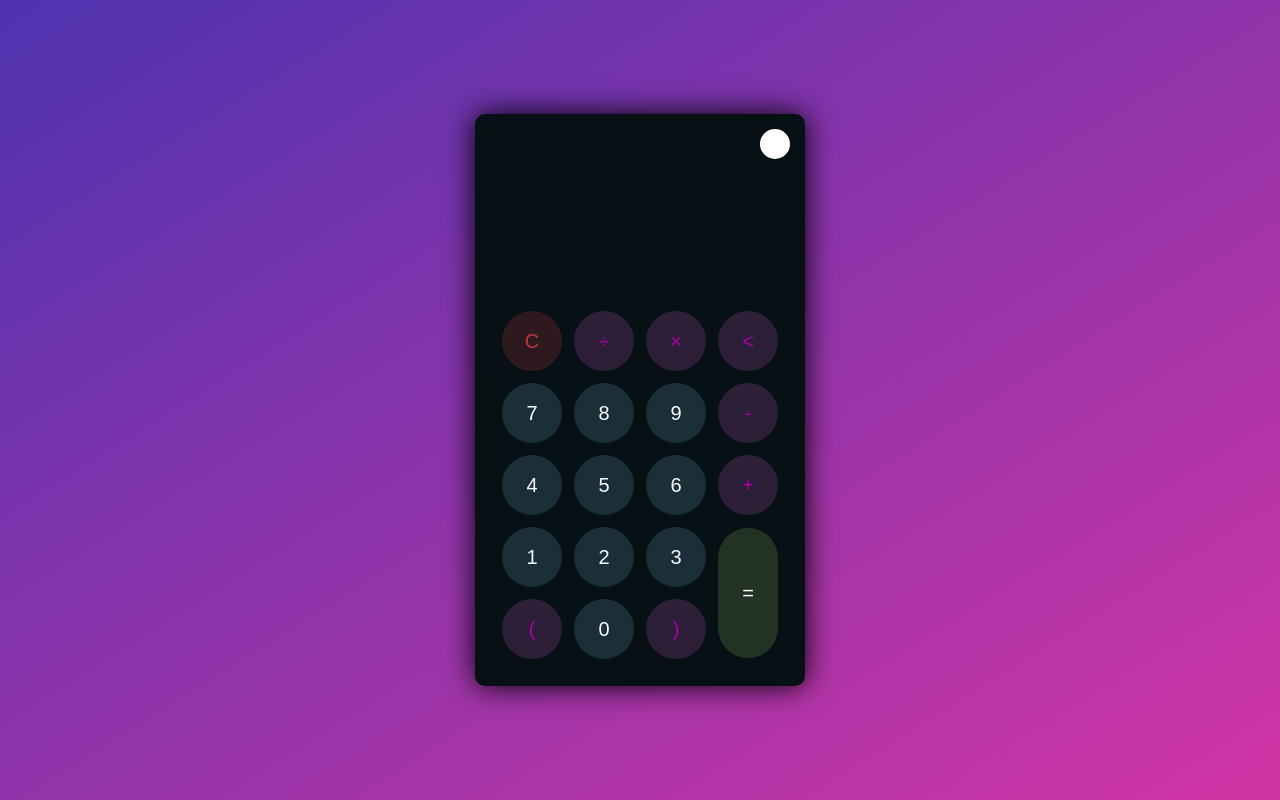
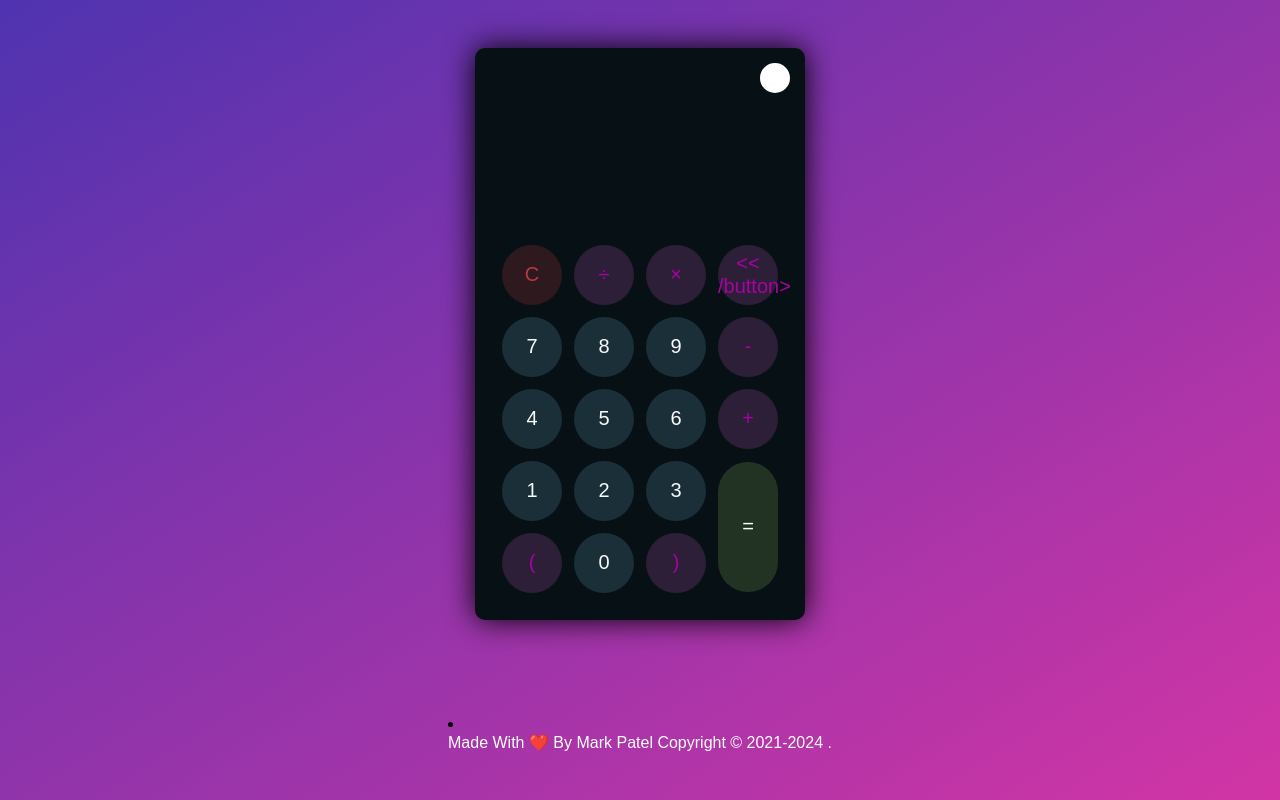
Before and after one commit to patelms35/calculator, a plain HTML site: page index.html in a window 1280 px wide. Drawn offline with Linux system fonts and the light colour scheme.

Commit message:
Update index.html

```diff
--- a/index.html
+++ b/index.html
@@ -1,5 +1,6 @@
 <!DOCTYPE html>
 <html lang="en">
+
 <head>
     <meta charset="UTF-8">
     <meta http-equiv="X-UA-Compatible" content="IE=edge">
@@ -7,6 +8,7 @@
     <link rel="stylesheet" href="style.css">
     <title>Title</title>
 </head>
+
 <body>
     <div class="container">
         <div class="calculator dark">
@@ -22,7 +24,9 @@
                         <td><button class="btn-operator" id="clear">C</button></td>
                         <td><button class="btn-operator" id="/">&divide;</button></td>
                         <td><button class="btn-operator" id="*">&times;</button></td>
-                        <td><button class="btn-operator" id="backspace"><</button></td>
+                        <td><button class="btn-operator" id="backspace">
+                                << /button>
+                        </td>
                     </tr>
                     <tr>
                         <td><button class="btn-number" id="7">7</button></td>
@@ -50,7 +54,13 @@
                 </table>
             </div>
         </div>
+        <div class="footer-copyright group">
+            <li><a href="https://instagram.com/patel_mark_7262?igshid=YmMyMTA2M2Y=">
+                    <p>Made With ❤️ By Mark Patel Copyright © 2021-2024 .</p>
+                </a></li>
+        </div>
     </div>
     <script src="script.js"></script>
 </body>
+
 </html>
```
